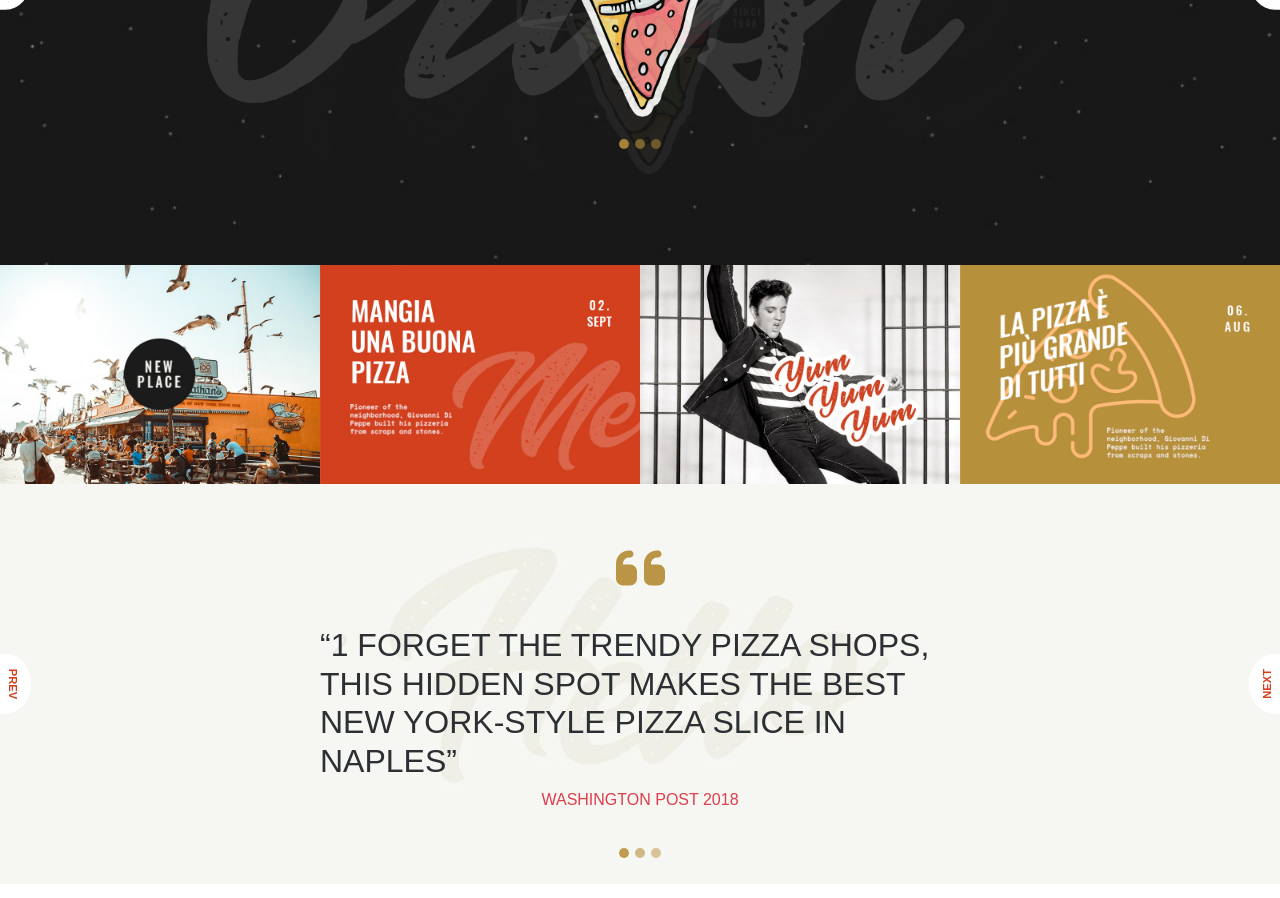
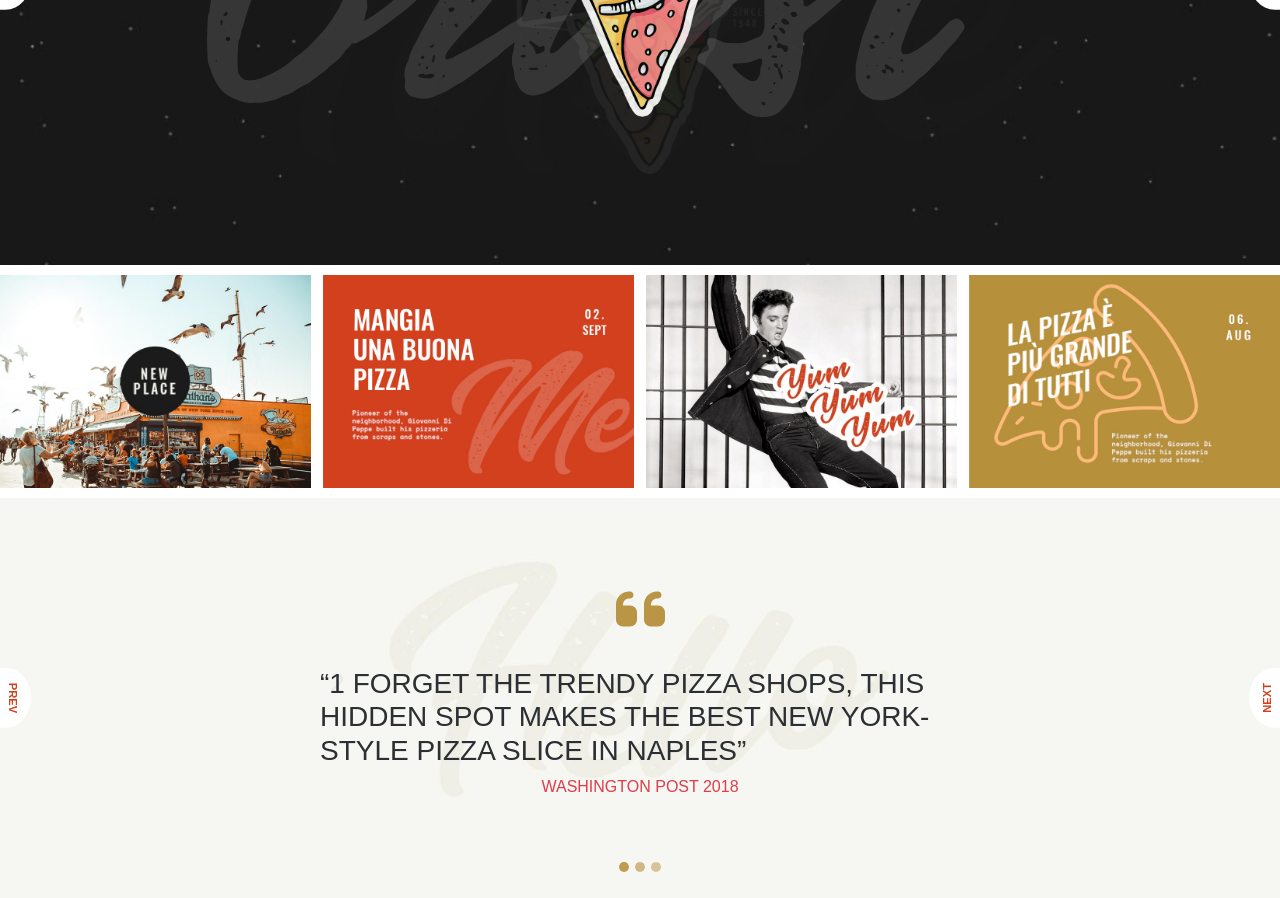
Before and after one commit to MatteoLucerni/proj-html-vuejs, a Vue app: page / in a window 1280 px wide. Shown: the part 360-1258 px from the top of the page. Built offline with nearby package versions, Linux system fonts and the light colour scheme.

Commit message:
fixed carousel

```diff
--- a/src/components/AppHeader.vue
+++ b/src/components/AppHeader.vue
@@ -43,7 +43,7 @@ export default {
         </div>
       </nav>
     </div>
-    <BaseCarousel :carouselId="'header-carousel'" :images="headerCarouselImages" :hasIndicator="true" />
+    <BaseCarousel :carouselId="'header-carousel'" :images="headerCarouselImages" :hasIndicator="false" />
   </header>
 </template>
 
--- a/src/components/AppMain.vue
+++ b/src/components/AppMain.vue
@@ -15,7 +15,7 @@ export default {
 
 <template>
   <main>
-    <BaseImagesLine :images="borderdImagesLine" :hasBorders="false" />
+    <BaseImagesLine :images="borderdImagesLine" :hasBorders="true" />
     <section id="main-carousel">
       <BaseCarousel :carouselId="'main-carousel'" :strings="mainCarouselImages" :hasIndicator="true" />
     </section>
--- a/src/components/baseComps/BaseCarousel.vue
+++ b/src/components/baseComps/BaseCarousel.vue
@@ -25,11 +25,12 @@ export default {
       </div>
       <!-- Se è un carosello di stringhe -->
       <div v-else v-for="(string, i) in strings" :key="string.id"
-        class="carousel-item string-item d-flex justify-content-center" :class="{ 'active': i === 0 }">
+        class="carousel-item string-item d-flex flex-column justify-content-center align-items-center"
+        :class="{ 'active': i === 0 }">
         <font-awesome-icon class="string-icon" :icon="['fas', 'quote-left']" />
-        <h2>
+        <h3>
           {{ string.content.toUpperCase() }}
-        </h2>
+        </h3>
         <p class="text-danger">
           {{ string.subContent.toUpperCase() }}
         </p>
@@ -44,7 +45,7 @@ export default {
     <!-- Indicatore -->
     <div v-if="hasIndicator" class="carousel-indicators">
       <button v-for="(e, i) in images || strings" type="button" :data-bs-target="`#${carouselId}`" :data-bs-slide-to="i"
-        :class="{ 'active': i === 0 }" aria-current="true" :aria-label="`Slide ${++i}`"></button>
+        :class="{ 'active': i === 0 }" aria-current="true" :aria-label="`Slide ${i + 1}`"></button>
     </div>
   </div>
 </template>
@@ -95,10 +96,6 @@ button.carousel-control-next {
 // stile per carosello di stringhe
 .string-item {
   height: 400px;
-  display: flex;
-  flex-direction: column;
-  align-items: center;
-  justify-content: center;
 
   .string-icon {
     color: $gold;
@@ -106,7 +103,7 @@ button.carousel-control-next {
     margin-bottom: 30px;
   }
 
-  h2,
+  h3,
   p {
     max-width: 50%;
   }
```
